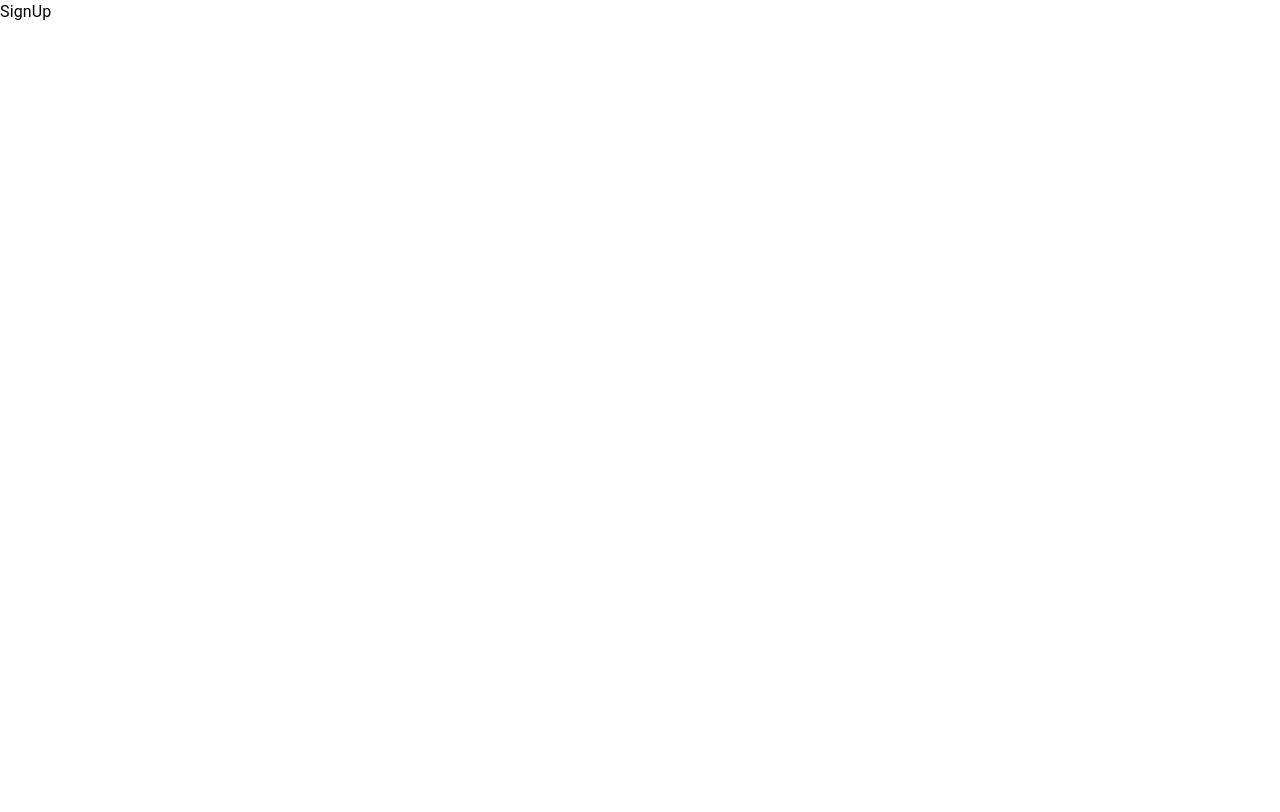
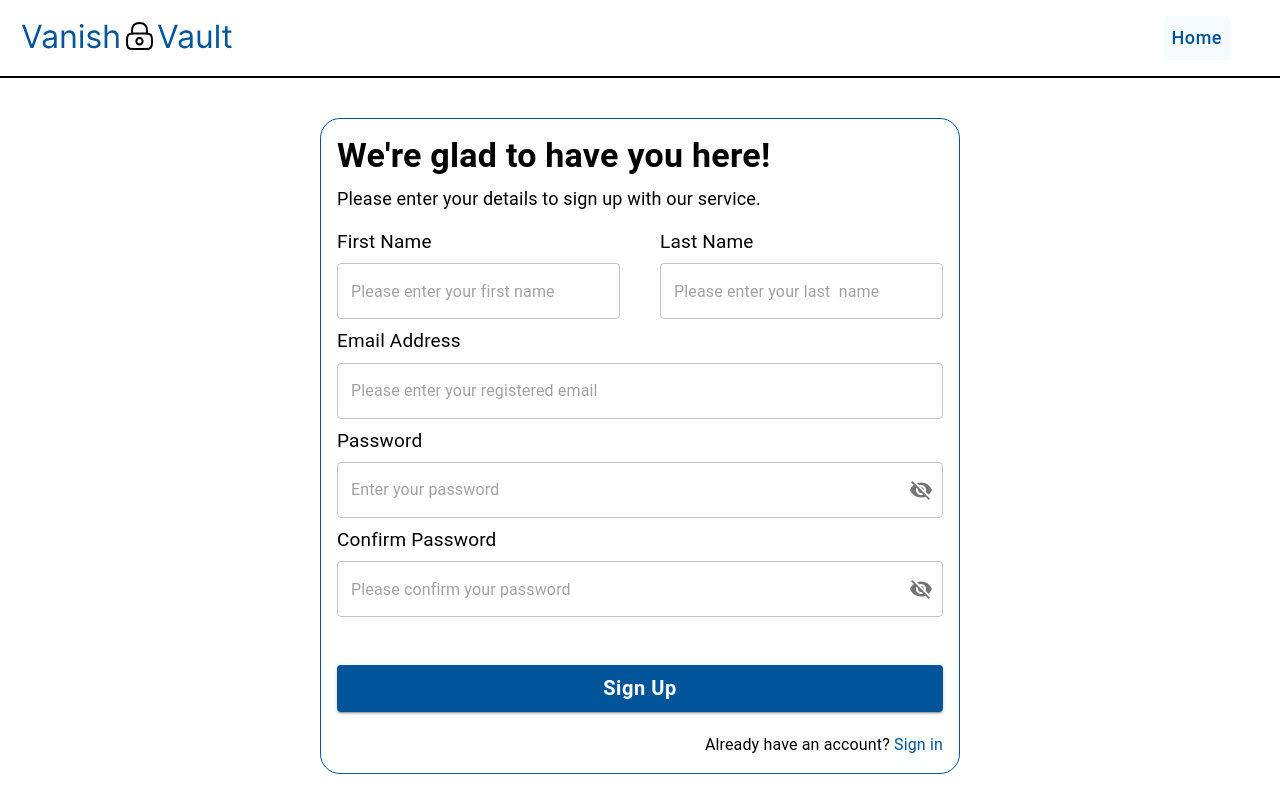
Before and after one commit to Nishkarsh01/VanishVault, a React (Vite) app in the folder FrontEnd/: page /signup in a window 1280 px wide. Built offline with nearby package versions, Linux system fonts and the light colour scheme.

Commit message:
Sign up page with fixed bug in sign in

```diff
--- a/FrontEnd/src/pages/SignIn.jsx
+++ b/FrontEnd/src/pages/SignIn.jsx
@@ -102,11 +102,7 @@ const SignIn = () => {
                         Please enter your details
                     </Typography>
 
-                    <form
-                        formik={formik}
-                        style={{ fontSize: '40px' }}
-                        autoComplete={false}
-                    >
+                    <form formik={formik} style={{ fontSize: '40px' }}>
                         <Stack>
                             <Box>
                                 <FormLabel
@@ -136,7 +132,7 @@ const SignIn = () => {
                             </Box>
                             <Button
                                 onClick={formik.handleSubmit}
-                                // disabled={formik.isValid}
+                                disabled={!formik.isValid}
                                 type='submit'
                                 fullWidth
                                 variant='contained'
@@ -156,7 +152,7 @@ const SignIn = () => {
                         </Stack>
                     </form>
                     <Typography
-                        sx={{ my: '1.3em' }}
+                        sx={{ mt: '1.3em' }}
                         variant='body1'
                         textAlign='right'
                     >
--- a/FrontEnd/src/pages/SignUp.jsx
+++ b/FrontEnd/src/pages/SignUp.jsx
@@ -1,7 +1,234 @@
-import { Typography } from '@mui/material';
+import { Typography, Box, FormLabel, Button, Stack, Grid } from '@mui/material';
+import PasswordTextFeild from '../components/PasswordTextField';
+import FormikTextField from '../components/FormikTextField';
+import { Link } from 'react-router-dom';
 
-const SignUP = () => {
-    return <Typography>SignUp</Typography>;
+import VanishVault from '../assets/VanishVault.svg';
+
+import * as Yup from 'yup';
+import { useFormik } from 'formik';
+
+const SignUp = () => {
+    const initialValue = {
+        email: '',
+        password1: '',
+        password2: '',
+        firstName: '',
+        lastName: '',
+    };
+
+    // const { isLoading, mutate } = useMutation((payload) => api.login(payload), {
+    //     onSuccess: () => {
+    //         //Store e-mail address & password in window.history.state and will be fetched in 2FA
+    //         navigate('/auth/2fa', {state: {email: email, password: password}});
+    //     },
+    //     onError: (error) => {
+    //         if (error.code === 'ERR_NETWORK') {
+    //             alert.error(error?.message)
+    //         }
+
+    //         if (error?.response?.status === 401) {
+    //             alert.error('Invalid credentials. Please try again.');
+    //         }
+    //     }
+    // });
+
+    const handleLogin = (e) => {
+        console.log(e);
+
+        // mutate(payload); // Trigger API call to login
+    };
+
+    const formik = useFormik({
+        initialValues: initialValue,
+        validationSchema: Yup.object({
+            email: Yup.string()
+                .matches(
+                    /^[A-Z0-9._%+-]+@[A-Z0-9.-]+\.[A-Z]{2,}$/i,
+                    'Invalid email address'
+                )
+                .required('Email address is required'),
+            password1: Yup.string()
+                .required('Please enter the password')
+                .min(8, 'Password must be at least 8 characters long')
+                .matches(
+                    /^(?=.*[a-z])(?=.*[A-Z])(?=.*\d)(?=.*[@$!%*?&])[A-Za-z\d@$!%*?&]+$/,
+                    'Password must include at least one uppercase letter, one lowercase letter, one digit, and one special character'
+                ),
+            password2: Yup.string()
+                .oneOf([Yup.ref('password1'), null], 'Passwords must match')
+                .required('Confirm your password please'),
+            firstName: Yup.string().required('Pleas enter your first name'),
+            lastName: Yup.string().required('Please enter your last name'),
+        }),
+        onSubmit: handleLogin,
+    });
+
+    return (
+        <Box sx={{ height: '100vh', maxWidth: '100vw' }}>
+            <Stack
+                direction='row'
+                sx={{
+                    borderBottom: '2px solid black',
+                }}
+                alignItems='center'
+                justifyContent='space-between'
+            >
+                <Box sx={{ m: 2 }}>
+                    <img src={VanishVault} />
+                </Box>
+                <Button
+                    component={Link}
+                    to='/'
+                    sx={{
+                        textDecoration: 'none',
+                        color: '#00549a',
+                        margin: '0 50px',
+                        fontSize: '18px',
+                        textTransform: 'none',
+                        backgroundColor: '#F5FAFF',
+                        '&:hover': {
+                            color: 'white',
+                            backgroundColor: '#00549a',
+                        },
+                    }}
+                >
+                    Home
+                </Button>
+            </Stack>
+            <Grid container justifyContent='center' minHeight='89vh'>
+                <Grid
+                    xs={10}
+                    md={8}
+                    lg={6}
+                    item
+                    sx={{
+                        my: 5,
+                        border: '1px solid #00549a',
+                        p: 2,
+                        borderRadius: 5,
+                    }}
+                >
+                    <Typography variant='h4' fontWeight='bold'>
+                        We're glad to have you here!
+                    </Typography>
+                    <Typography sx={{ mb: 2, mt: 1, fontSize: '18px' }}>
+                        Please enter your details to sign up with our service.
+                    </Typography>
+
+                    <form formik={formik} style={{}}>
+                        <Stack>
+                            <Grid container columnSpacing={5}>
+                                <Grid item xs={12} md={6}>
+                                    <FormLabel
+                                        sx={{
+                                            color: 'black',
+                                            fontSize: '19px',
+                                        }}
+                                    >
+                                        First Name
+                                    </FormLabel>
+                                    <FormikTextField
+                                        formik={formik}
+                                        name='firstName'
+                                        placeHolder='Please enter your first name'
+                                        sx={{ my: 1 }}
+                                    />
+                                </Grid>
+                                <Grid item xs={12} md={6}>
+                                    <FormLabel
+                                        sx={{
+                                            color: 'black',
+                                            fontSize: '19px',
+                                        }}
+                                    >
+                                        Last Name
+                                    </FormLabel>
+                                    <FormikTextField
+                                        formik={formik}
+                                        name='lastName'
+                                        placeHolder='Please enter your last  name'
+                                        sx={{ my: 1 }}
+                                    />
+                                </Grid>
+                            </Grid>
+                            <Box>
+                                <FormLabel
+                                    sx={{ color: 'black', fontSize: '19px' }}
+                                >
+                                    Email Address
+                                </FormLabel>
+                                <FormikTextField
+                                    formik={formik}
+                                    name='email'
+                                    placeHolder='Please enter your registered email'
+                                    sx={{ my: 1 }}
+                                />
+                            </Box>
+                            <Box>
+                                <FormLabel
+                                    sx={{ color: 'black', fontSize: '19px' }}
+                                >
+                                    Password
+                                </FormLabel>
+                                <PasswordTextFeild
+                                    placeholder='Enter your password'
+                                    formik={formik}
+                                    name='password1'
+                                    sx={{ my: 1 }}
+                                />
+                            </Box>
+                            <Box>
+                                <FormLabel
+                                    sx={{ color: 'black', fontSize: '19px' }}
+                                >
+                                    Confirm Password
+                                </FormLabel>
+                                <PasswordTextFeild
+                                    placeholder='Please confirm your password'
+                                    formik={formik}
+                                    name='password2'
+                                    sx={{ my: 1 }}
+                                />
+                            </Box>
+                            <Button
+                                onClick={formik.handleSubmit}
+                                disabled={!formik.isValid}
+                                type='submit'
+                                fullWidth
+                                variant='contained'
+                                sx={{
+                                    backgroundColor: '#00549a',
+                                    '&:hover': {
+                                        backgroundColor: '#54B1FF',
+                                    },
+                                    textTransform: 'none',
+                                    fontSize: '20px',
+                                    fontWeight: 700,
+                                    mt: 5,
+                                }}
+                            >
+                                Sign Up
+                            </Button>
+                        </Stack>
+                    </form>
+                    <Typography
+                        sx={{ mt: '1.3em' }}
+                        variant='body1'
+                        textAlign='right'
+                    >
+                        Already have an account?{' '}
+                        <Link
+                            style={{ color: '#00549a', textDecoration: 'none' }}
+                            to='/signup'
+                        >
+                            Sign in
+                        </Link>
+                    </Typography>
+                </Grid>
+            </Grid>
+        </Box>
+    );
 };
 
-export default SignUP;
+export default SignUp;
```
